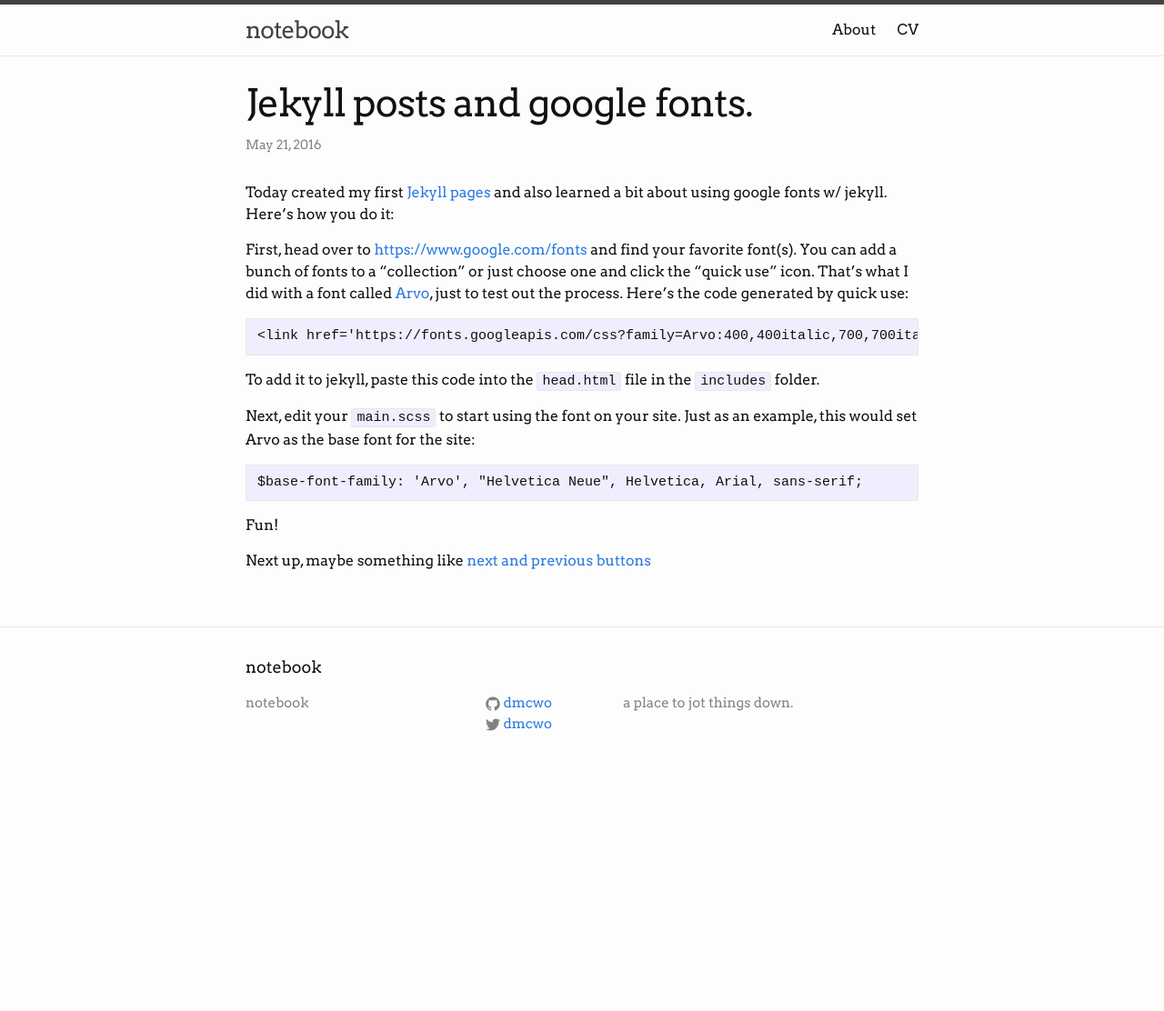
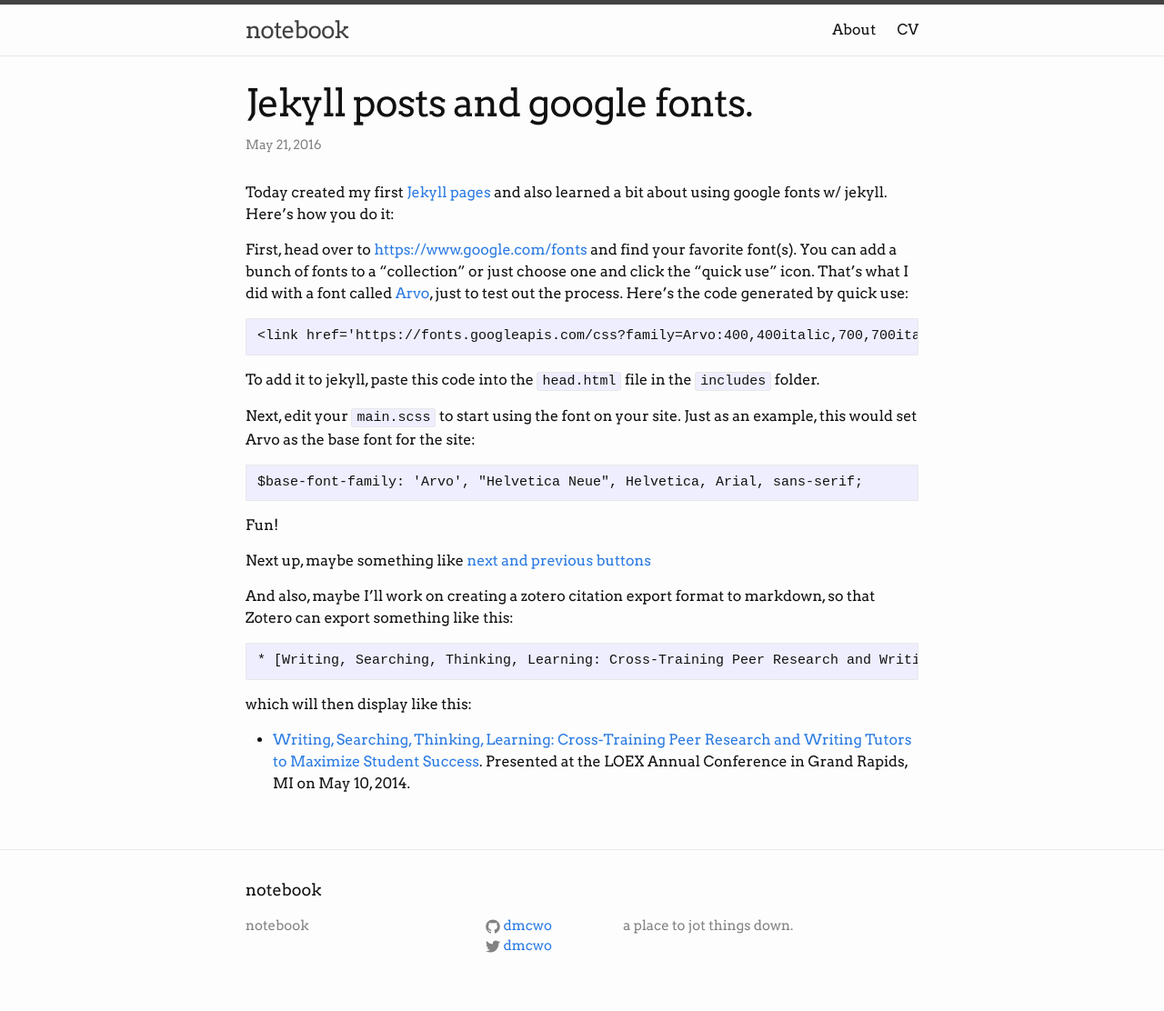
Before and after one commit to dmcwo/old-notebook, a Jekyll site: the page built from _posts/2016-05-21-a-post-about-pages.markdown, in a window 1280 px wide. Shown: the whole page at 91% size. Built offline with Jekyll 4.4.1, drawn with Linux system fonts in a browser that asks for light colours; before the commit the page ends 900 px from its top, so only the background shows below that.

Commit message:
yet more noodles.

````diff
--- a/_posts/2016-05-21-a-post-about-pages.markdown
+++ b/_posts/2016-05-21-a-post-about-pages.markdown
@@ -24,3 +24,13 @@ $base-font-family: 'Arvo', "Helvetica Neue", Helvetica, Arial, sans-serif;
 Fun!
 
 Next up, maybe something like [next and previous buttons](http://jdp.org.uk/jekyll/2015/06/01/next-and-previous-posts-in-jekyll.html)
+
+And also, maybe I'll work on creating a zotero citation export format to markdown, so that Zotero can export something like this:
+
+```
+* [Writing, Searching, Thinking, Learning: Cross-Training Peer Research and Writing Tutors to Maximize Student Success](http://www.loexconference.org/sessions.html). Presented at the LOEX Annual Conference in Grand Rapids, MI on May 10, 2014.
+```
+
+which will then display like this:
+
+* [Writing, Searching, Thinking, Learning: Cross-Training Peer Research and Writing Tutors to Maximize Student Success](http://www.loexconference.org/sessions.html). Presented at the LOEX Annual Conference in Grand Rapids, MI on May 10, 2014.
````
Also changed, not shown: 2 other files.
